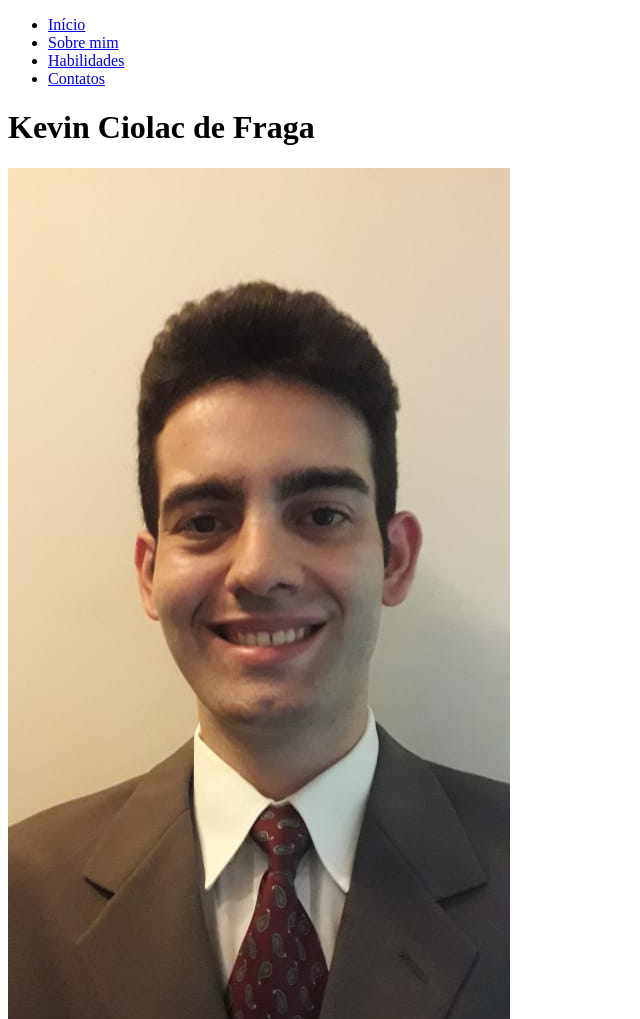
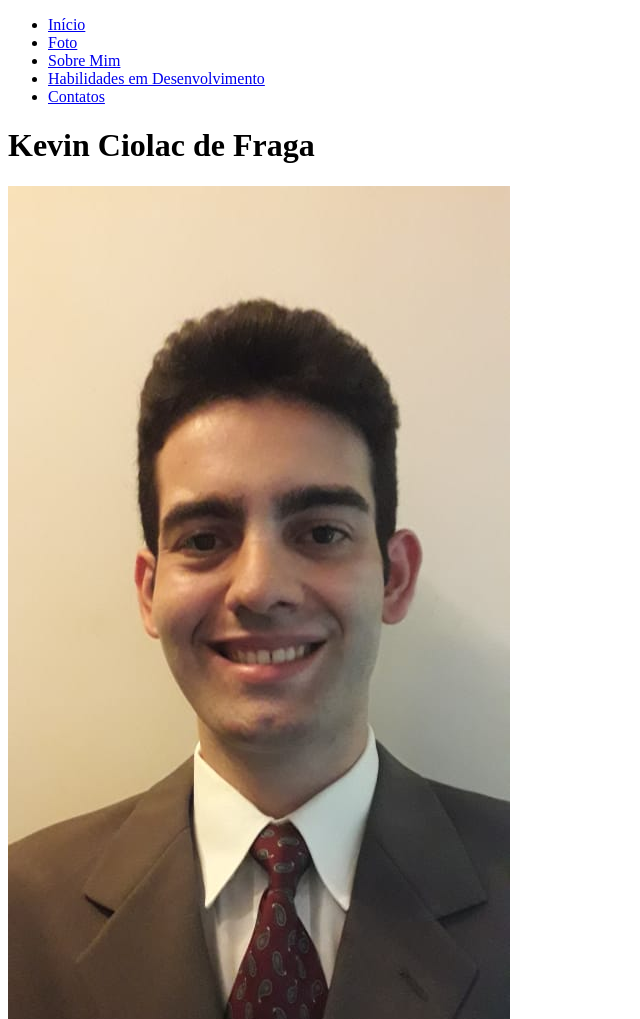
Before and after one commit to KevinFraga/primeiro-portfolio, a plain HTML site: page index.html in a window 1280 px wide. Shown: the top 1019 px of the page, without its empty margins (0-640 px from the left). Drawn offline with Linux system fonts and the light colour scheme.

Commit message:
Add quarta seçao

```diff
--- a/index.html
+++ b/index.html
@@ -8,12 +8,13 @@
   <body>
     <ul>
       <li><a href="#name">Início</a></li>
-      <li><a href="#about">Sobre mim</a></li>
-      <li><a href="#habilities">Habilidades</a></li>
-      <li><a href="contact">Contatos</a></li>
+      <li><a href="#photo">Foto</a></li>
+      <li><a href="#about">Sobre Mim</a></li>
+      <li><a href="#habilities">Habilidades em Desenvolvimento</a></li>
+      <li><a href="#contact">Contatos</a></li>
     </ul>
     <h1 id="name">Kevin Ciolac de Fraga</h1>
-    <img src="assets/Foto Terno.jpeg" alt="Foto minha usando terno" />
+    <img src="assets/Foto Terno.jpeg" alt="Foto minha usando terno" id="photo"/>
 
     <h2 id="about">Sobre Mim</h2>
     <p>
@@ -35,5 +36,10 @@
       <li>Node</li>
       <li>Express.js</li>
     </ol>
+
+    <h2 id="contact">Contatos</h2>
+    <a href="https://www.linkedin.com/in/kevincfraga/" target="_blank">LinkedIn</a> <br>
+    <a href="https://github.com/KevinFraga" target="_blank">Github</a>
+
   </body>
 </html>
```
